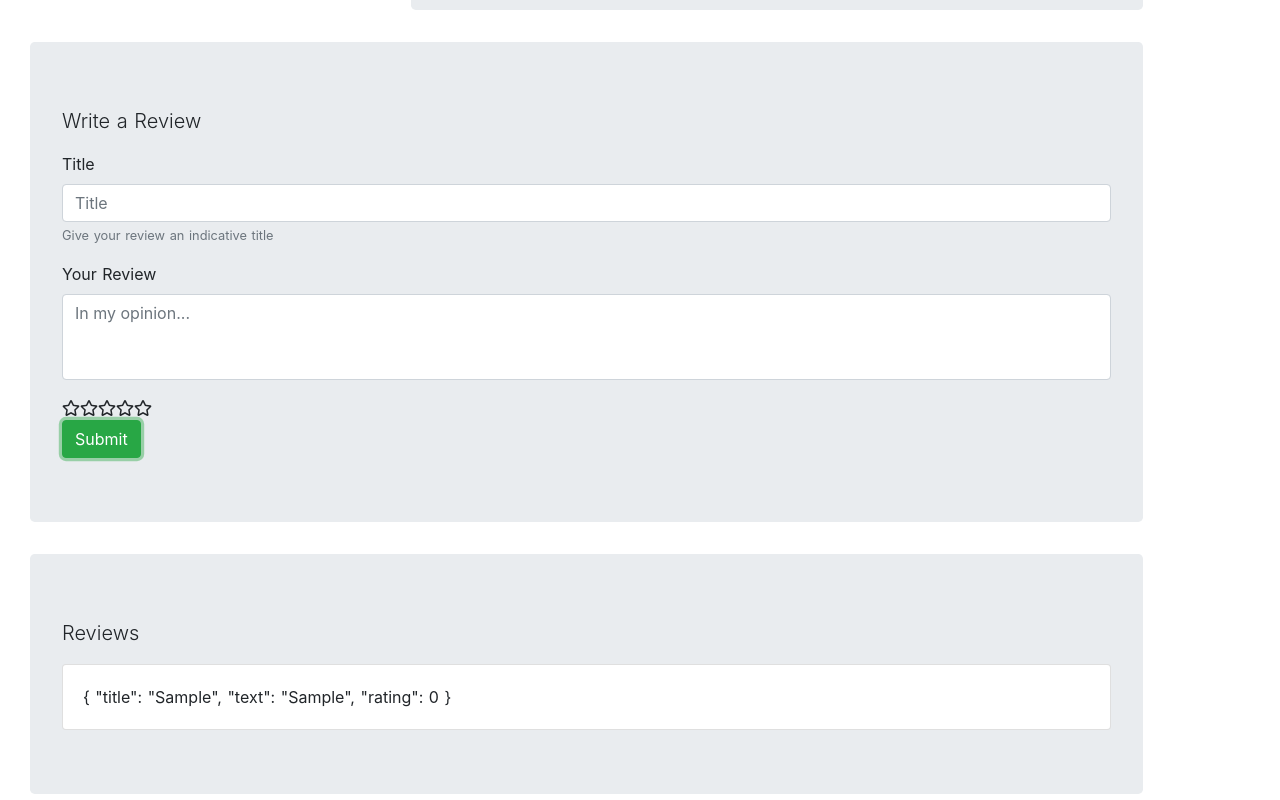
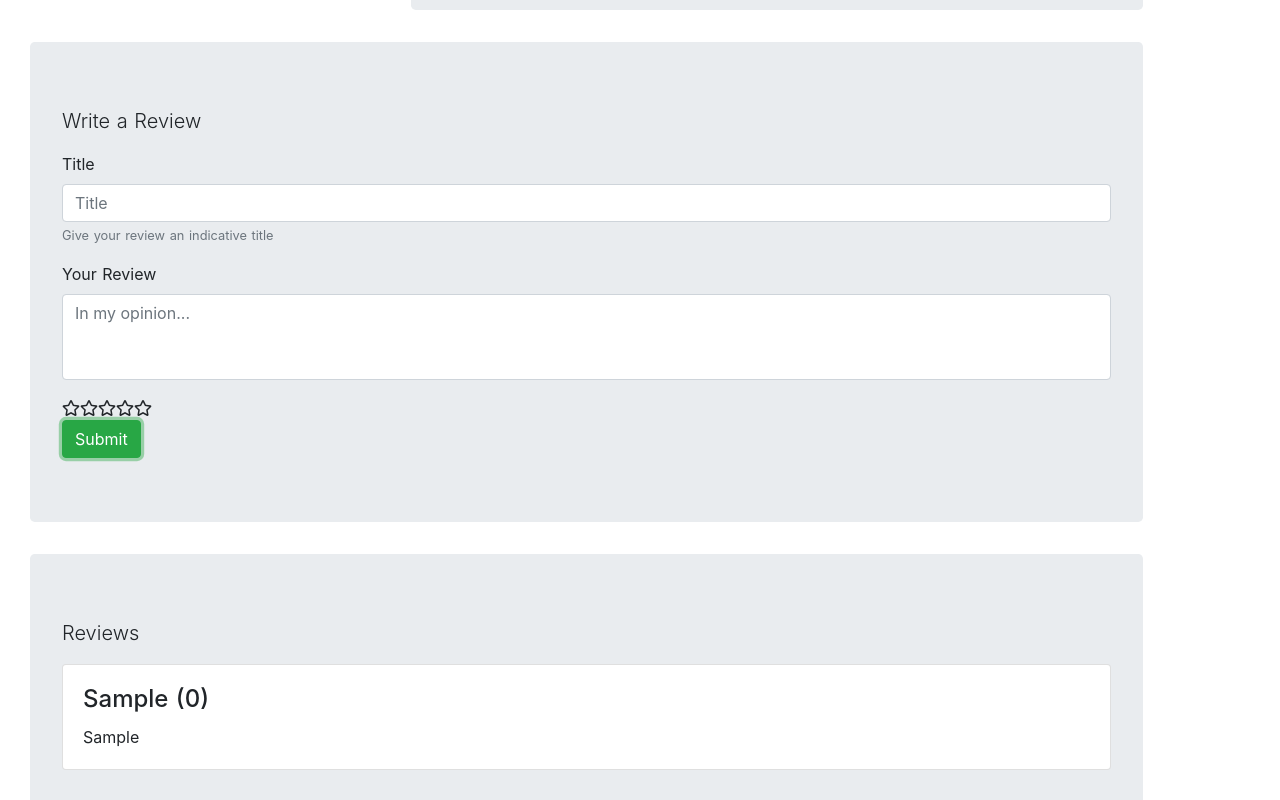
Before and after one commit to dan1994/misc--vue-intro, a Nuxt app: page / in a window 1280 px wide. Both pictures are taken after typing "Sample", "Sample" into the empty fields and a click on the button "Submit". Shown: the part 823-1623 px from the top of the page. Built offline with nearby package versions, Linux system fonts and the light colour scheme.

Commit message:
Prettified reviews

```diff
--- a/components/Product.vue
+++ b/components/Product.vue
@@ -84,8 +84,8 @@
 
       <b-jumbotron lead="Reviews">
         <p v-if="reviews.length === 0">No reviews yet</p>
-        <b-card v-else v-for="review in reviews" :key="review.length">
-          {{ review }}
+        <b-card v-else v-for="review in reviews" :key="review.length" :title="review.title + ' (' + review.rating + ')'">
+          {{ review.text }}
         </b-card>
       </b-jumbotron>
     </b-container>
```
